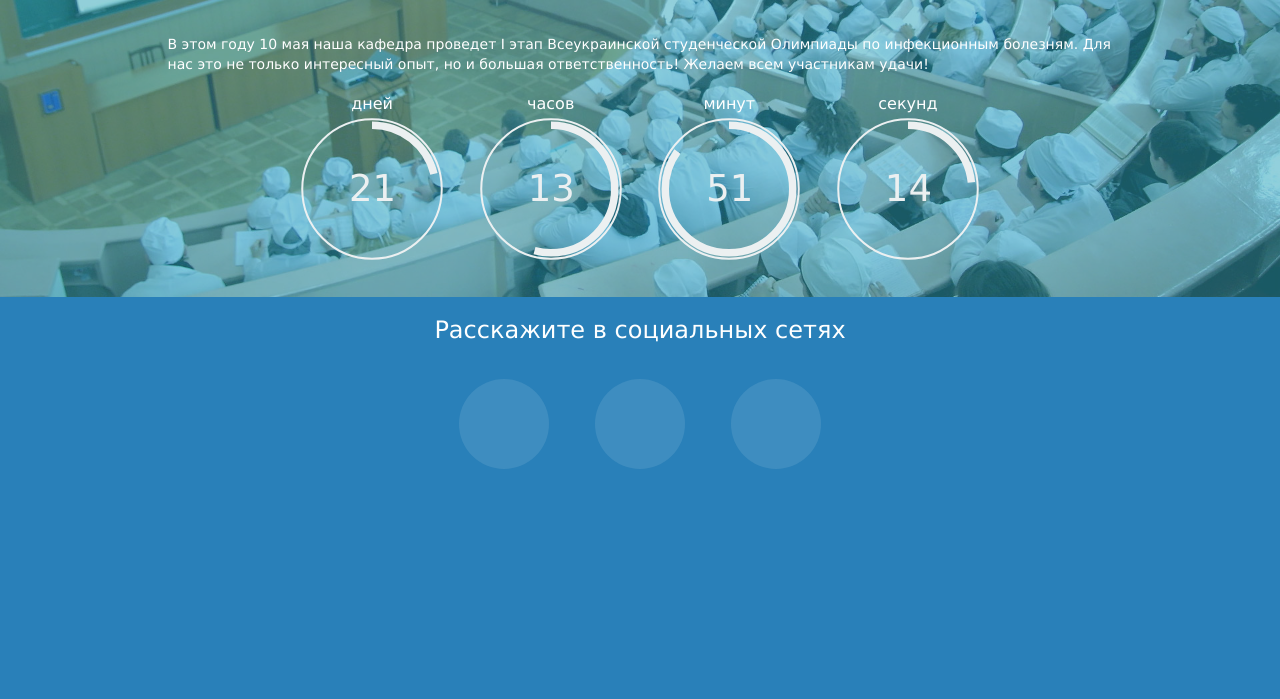
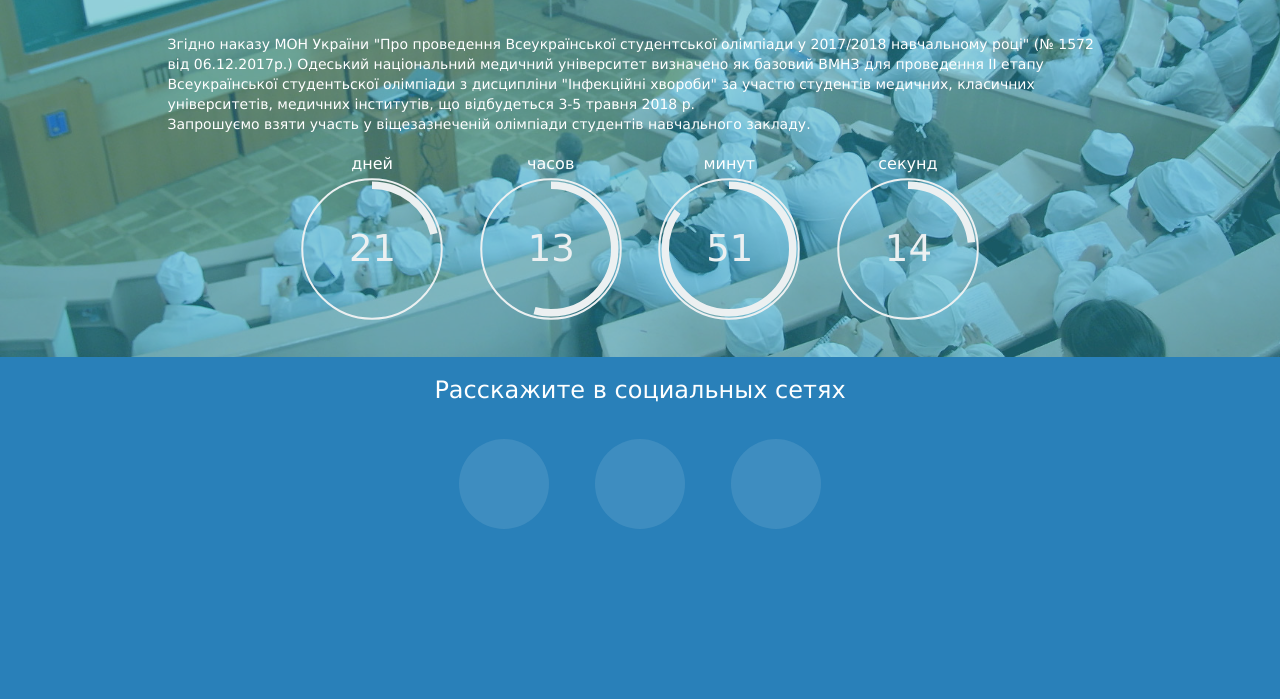
Before and after one commit to odmu/inf, a plain HTML site: page index.html in a window 1280 px wide. Shown: the part 101-800 px from the top of the page. Drawn offline with nearby package versions, Linux system fonts and the light colour scheme.

Commit message:
Update index.html

```diff
--- a/index.html
+++ b/index.html
@@ -341,7 +341,9 @@
 		<div class="col-sm-10 col-sm-offset-1 ">
       <br>
       <br>
-      В этом году 10 мая наша кафедра проведет I этап Всеукраинской студенческой Олимпиады по инфекционным болезням. Для нас это не только интересный опыт, но и большая ответственность! Желаем всем участникам удачи!
+      Згідно наказу МОН України "Про проведення Всеукраїнської студентської олімпіади у 2017/2018 навчальному році" (№ 1572 від 06.12.2017р.) Одеський національний медичний університет визначено як базовий ВМНЗ для проведення ІІ етапу Всеукраїнської студентьскої олімпіади з дисципліни "Інфекційні хвороби" за участю студентів медичних, класичних університетів, медичних інститутів, що відбудеться 3-5 травня 2018 р.
+      <br>
+      Запрошуємо взяти участь у віщезазнеченій олімпіади студентів навчального закладу.
       <br>
 
     </div>
```
